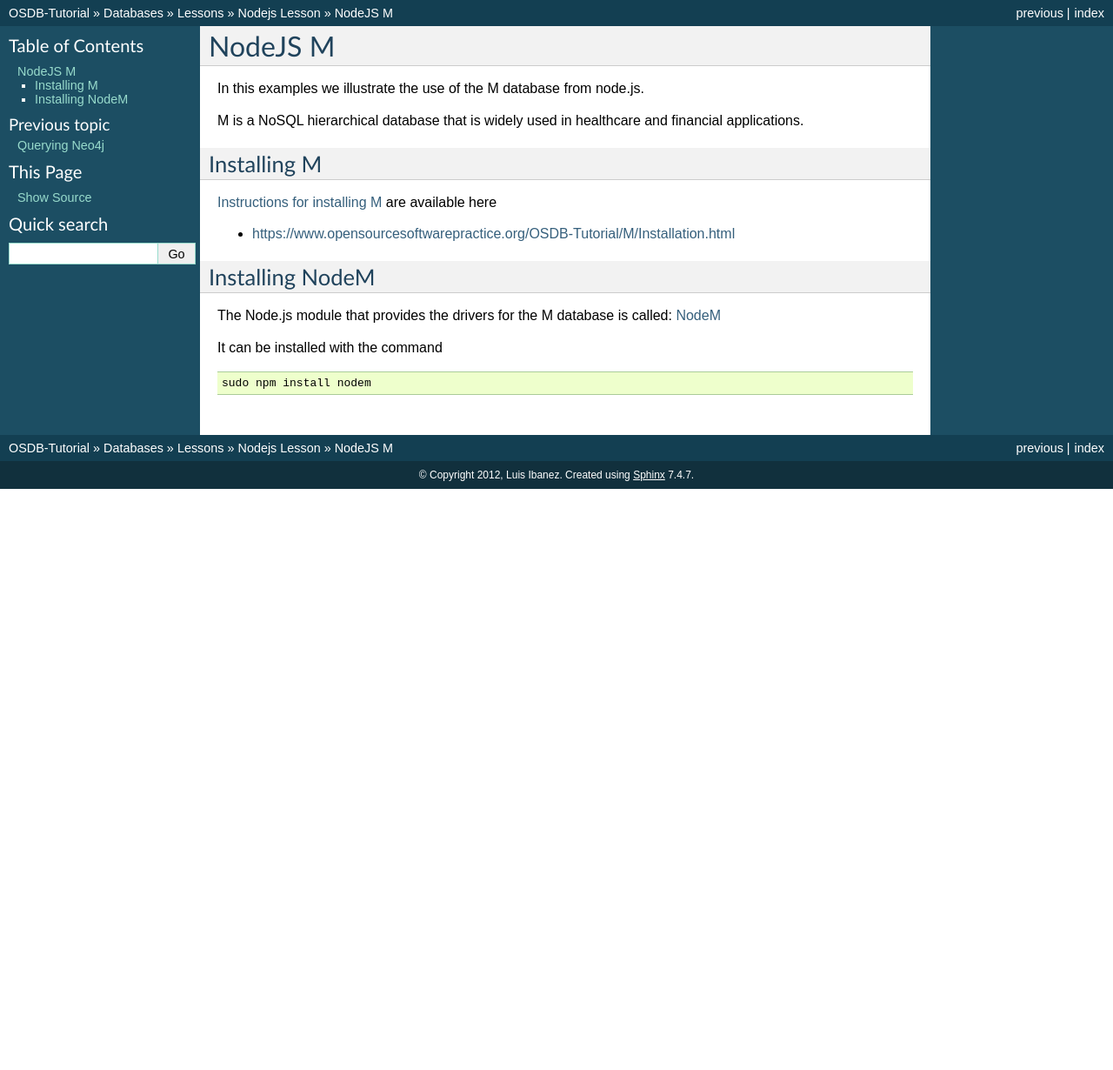
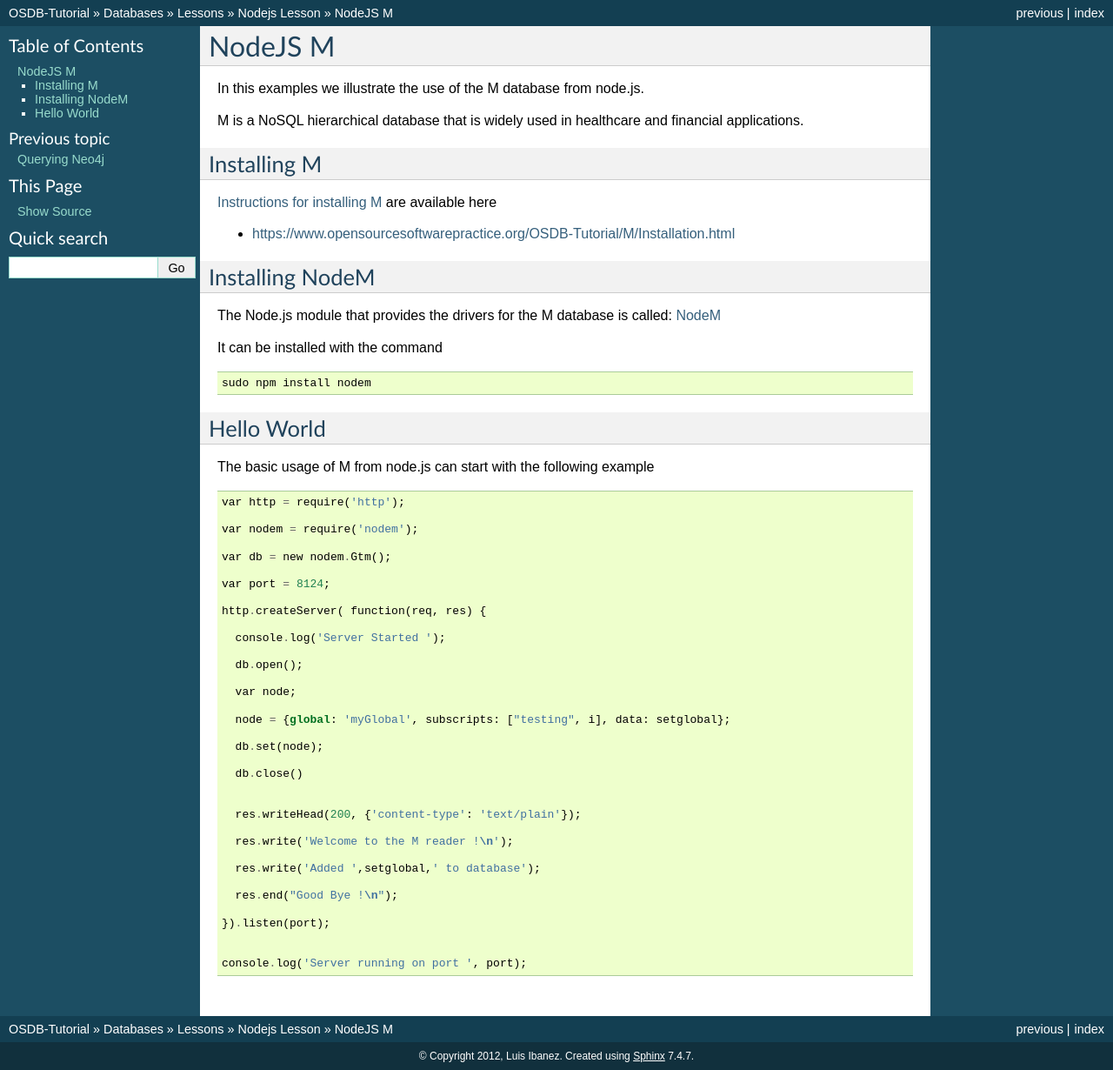
Before and after one commit to SUNY-Albany-CCI/open-source-web-development-tutorial, a Sphinx documentation site: the page built from source/Databases/LessonNodejsM01.rst, in a window 1280 px wide. Shown: the whole page at 87% size. Built offline with Sphinx 7.4.7, drawn with Linux system fonts in a browser that asks for light colours; before the commit the page ends 900 px from its top, so only the background shows below that.

Commit message:
Started adding Hello World example
Illustrating minimal use of node.js with M.

```diff
--- a/source/Databases/LessonNodejsM01.rst
+++ b/source/Databases/LessonNodejsM01.rst
@@ -27,6 +27,51 @@
     sudo npm install nodem
 
 
+Hello World
+-----------
+
+The basic usage of M from node.js can start with the following example
+
+::
+
+
+  var http = require('http');
+
+  var nodem = require('nodem');
+
+  var db = new nodem.Gtm();
+
+  var port = 8124;
+
+  http.createServer( function(req, res) {
+
+    console.log('Server Started ');
+
+    db.open();
+
+    var node;
+
+    node = {global: 'myGlobal', subscripts: ["testing", i], data: setglobal};
+
+    db.set(node);
+
+    db.close()
+
+
+    res.writeHead(200, {'content-type': 'text/plain'});
+
+    res.write('Welcome to the M reader !\n');
+
+    res.write('Added ',setglobal,' to database');
+
+    res.end("Good Bye !\n");
+
+  }).listen(port);
+
+
+  console.log('Server running on port ', port);
+
+
 .. _Instructions for installing M: https://www.opensourcesoftwarepractice.org/OSDB-Tutorial/M/Installation.html
 
 .. _NodeM: https://npmjs.org/package/nodem
```
Also changed, not shown: source/Databases/Examples/serverReadDatabaseM01.js (added, +42 -0 lines).
